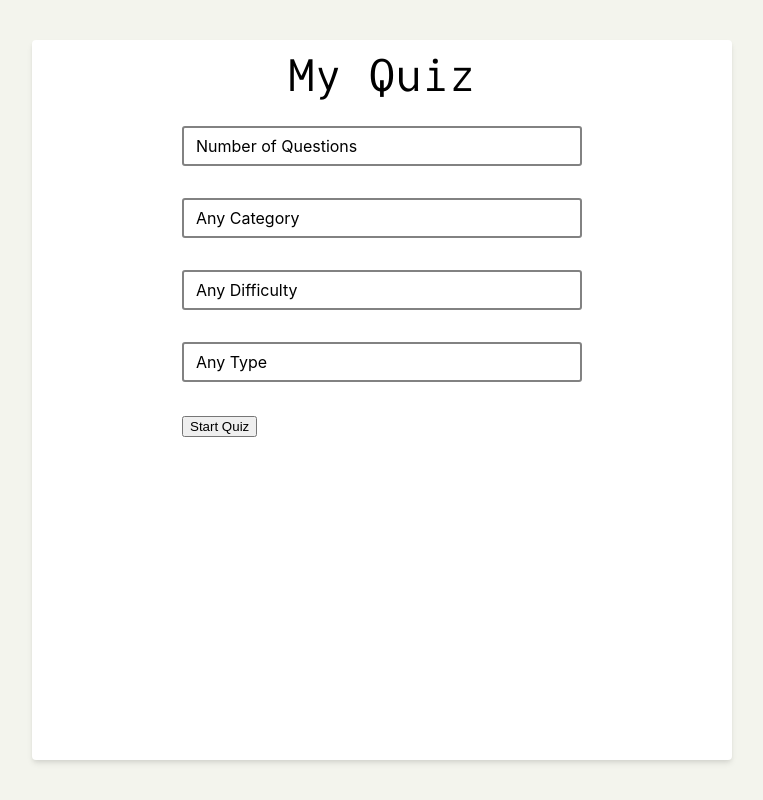
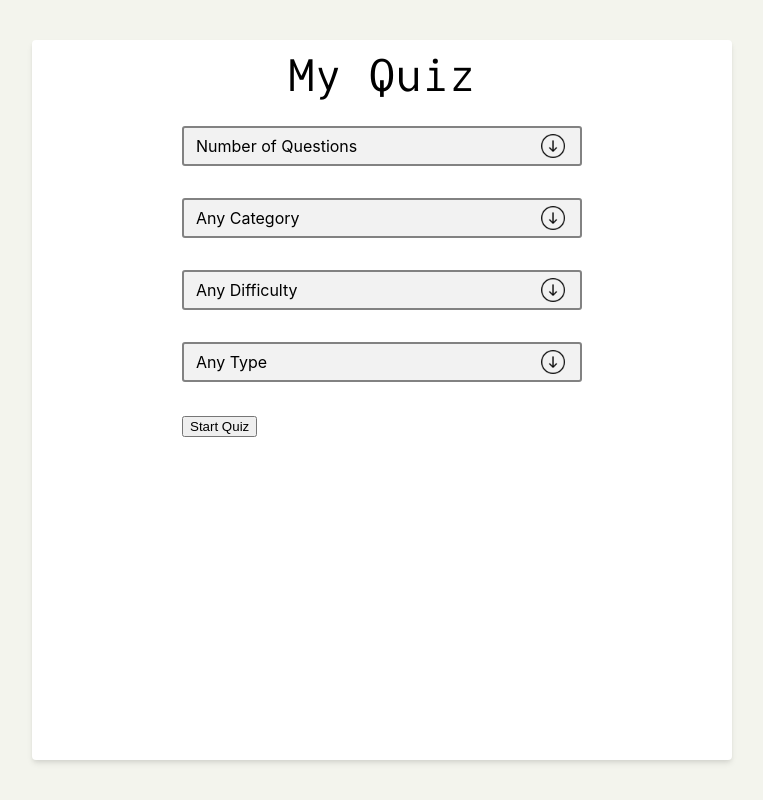
Before and after one commit to developedbyhardik/My-Quiz, a Svelte app: page / in a window 1280 px wide. Shown: the whole page, without its empty margins (258-1021 px from the left). Built offline with nearby package versions, Linux system fonts and the light colour scheme.

Commit message:
improve CSS

```diff
--- a/public/global.css
+++ b/public/global.css
@@ -215,9 +215,18 @@ form {
     border-radius: 3px;
     -webkit-appearance: none;
     -moz-appearance: none;
-    background-color: white;
+    background-color: var(--white-40);
+    background-image: url('/Assets/down-arrow.png');
+    background-repeat: no-repeat;
+    background-size: 24px;
+    background-position:right 15px top 50%;
   }
 
   select:hover,select:focus{
     border: 2px solid black;
+    outline: none;
   }
+
+  select option{
+    background-color: var(--white-20);
+  }
--- a/src/screens/Starter.svelte
+++ b/src/screens/Starter.svelte
@@ -23,7 +23,7 @@
         ((n)=>
         {return {...n,value:event.detail.selected}}
 
-        )}  />
+        )} />
     <DropDown options={SelectCategory} on:category={(event)=>category.update((n)=>
         {return {...n,value:event.detail.selected}}
 
```
Also changed, not shown: public/Assets/down-arrow.png (added).
